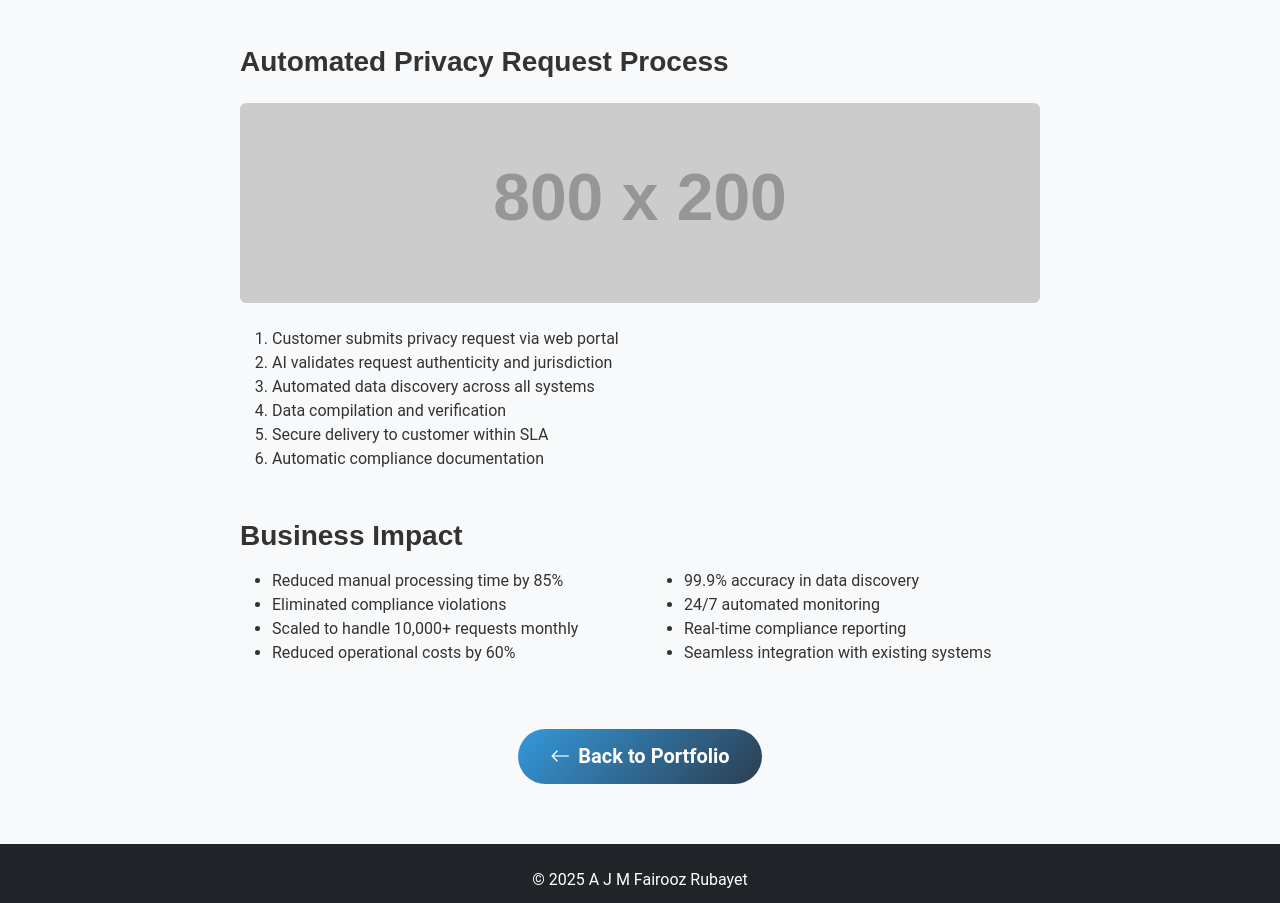
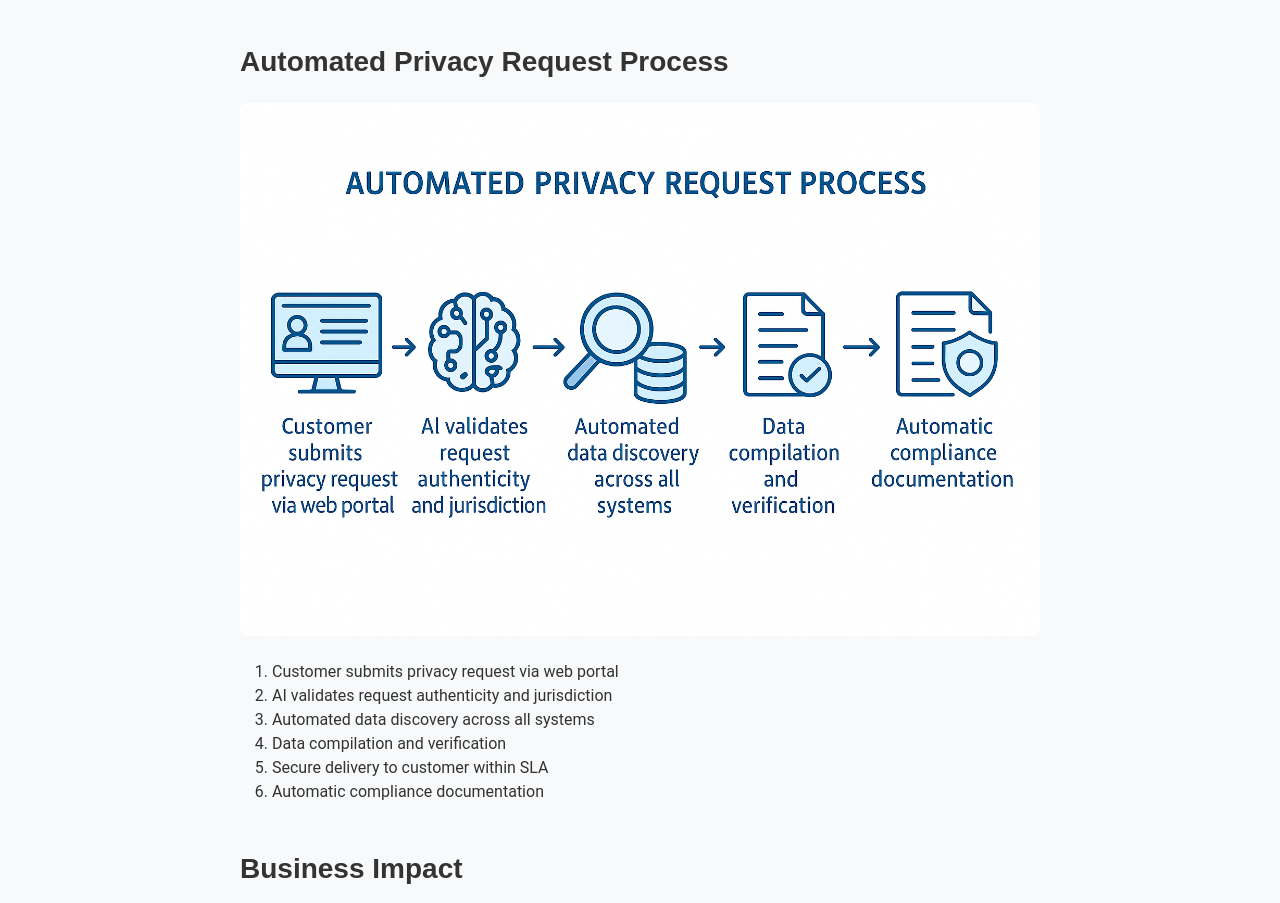
Before and after one commit to FairoozRubayet/labwork12, a plain HTML site: page portfolio-incogni.html in a window 1280 px wide. Shown: the part 1794-2697 px from the top of the page. Drawn offline with Linux system fonts and the light colour scheme; placeholder pictures from the web are drawn by us.

Commit message:
Update portfolio-incogni.html

```diff
--- a/portfolio-incogni.html
+++ b/portfolio-incogni.html
@@ -107,7 +107,7 @@
                 <div class="mb-5">
                     <h3>Automated Privacy Request Process</h3>
                     <div class="text-center my-4">
-                        <img src="https://via.placeholder.com/800x200.png?text=Process+Flow+Diagram"
+                        <img src="https://raw.githubusercontent.com/FairoozRubayet/labwork12/main/assets/img/ProcessFlow.jpg"
                              alt="Process Flow" class="img-fluid rounded">
                     </div>
                     <ol>
@@ -163,4 +163,5 @@
 
     <script src="assets/js/portfolio.js"></script>
 </body>
+
 </html>
```
